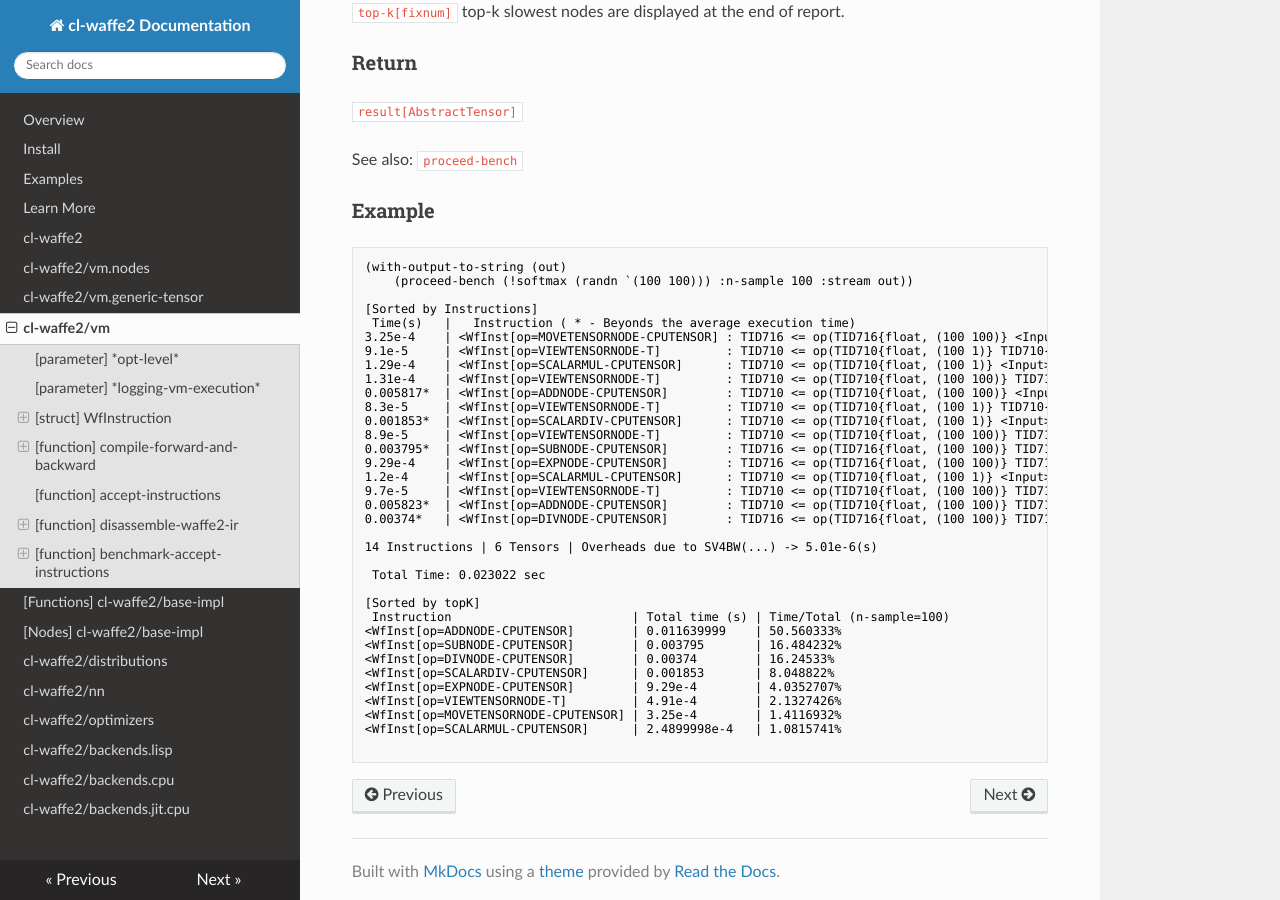
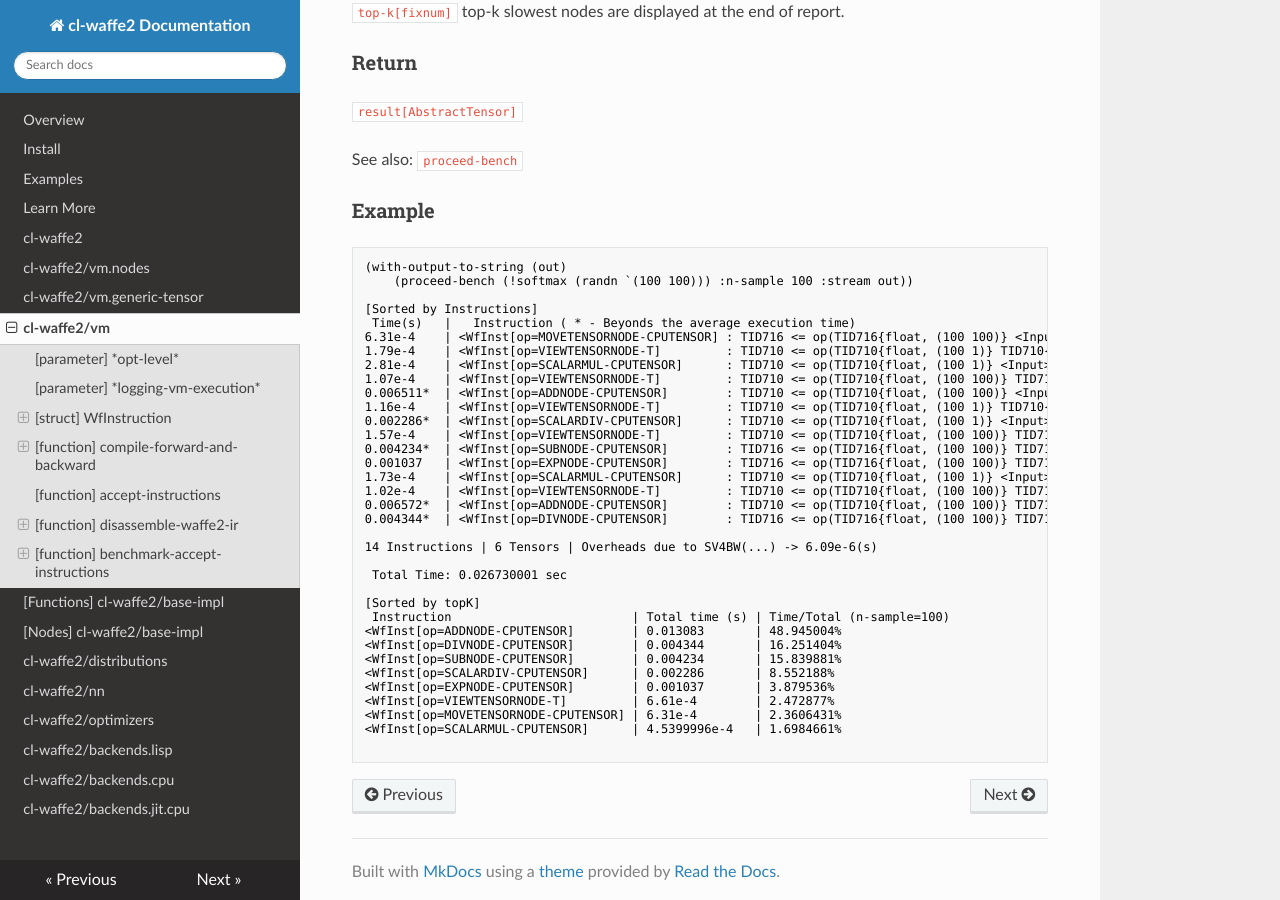
Before and after one commit to hikettei/cl-waffe2, an MkDocs documentation site: the page built from docs/cl-waffe2-docs/docs/vm.md, in a window 1280 px wide and 900 px high, scrolled down 3735 px. Built offline with MkDocs 1.6.1, drawn with Linux system fonts in a browser that asks for light colours; nearby versions of some CDN libraries.

Commit message:
[Docs] updated

````diff
--- a/docs/cl-waffe2-docs/docs/vm.md
+++ b/docs/cl-waffe2-docs/docs/vm.md
@@ -172,34 +172,34 @@
 
 [Sorted by Instructions]
  Time(s)   |   Instruction ( * - Beyonds the average execution time)
-3.25e-4    | <WfInst[op=MOVETENSORNODE-CPUTENSOR] : TID716 <= op(TID716{float, (100 100)} <Input>TID632{float, (100 100)})>
-9.1e-5     | <WfInst[op=VIEWTENSORNODE-T]         : TID710 <= op(TID710{float, (100 1)} TID710{float, (100 1)})>
-1.29e-4    | <WfInst[op=SCALARMUL-CPUTENSOR]      : TID710 <= op(TID710{float, (100 1)} <Input>TID641{float, (1)})>
-1.31e-4    | <WfInst[op=VIEWTENSORNODE-T]         : TID710 <= op(TID710{float, (100 100)} TID710{float, (100 1)})>
-0.005817*  | <WfInst[op=ADDNODE-CPUTENSOR]        : TID710 <= op(TID710{float, (100 100)} <Input>TID632{float, (100 100)})>
-8.3e-5     | <WfInst[op=VIEWTENSORNODE-T]         : TID710 <= op(TID710{float, (100 1)} TID710{float, (100 100)})>
-0.001853*  | <WfInst[op=SCALARDIV-CPUTENSOR]      : TID710 <= op(TID710{float, (100 1)} <Input>TID636{float, (1)})>
-8.9e-5     | <WfInst[op=VIEWTENSORNODE-T]         : TID710 <= op(TID710{float, (100 100)} TID710{float, (100 1)})>
-0.003795*  | <WfInst[op=SUBNODE-CPUTENSOR]        : TID716 <= op(TID716{float, (100 100)} TID710{float, (100 100)})>
-9.29e-4    | <WfInst[op=EXPNODE-CPUTENSOR]        : TID716 <= op(TID716{float, (100 100)} TID716{float, (100 100)})>
-1.2e-4     | <WfInst[op=SCALARMUL-CPUTENSOR]      : TID710 <= op(TID710{float, (100 1)} <Input>TID761{float, (1)})>
-9.7e-5     | <WfInst[op=VIEWTENSORNODE-T]         : TID710 <= op(TID710{float, (100 100)} TID710{float, (100 1)})>
-0.005823*  | <WfInst[op=ADDNODE-CPUTENSOR]        : TID710 <= op(TID710{float, (100 100)} TID716{float, (100 100)})>
-0.00374*   | <WfInst[op=DIVNODE-CPUTENSOR]        : TID716 <= op(TID716{float, (100 100)} TID710{float, (100 100)})>
+6.31e-4    | <WfInst[op=MOVETENSORNODE-CPUTENSOR] : TID716 <= op(TID716{float, (100 100)} <Input>TID632{float, (100 100)})>
+1.79e-4    | <WfInst[op=VIEWTENSORNODE-T]         : TID710 <= op(TID710{float, (100 1)} TID710{float, (100 1)})>
+2.81e-4    | <WfInst[op=SCALARMUL-CPUTENSOR]      : TID710 <= op(TID710{float, (100 1)} <Input>TID641{float, (1)})>
+1.07e-4    | <WfInst[op=VIEWTENSORNODE-T]         : TID710 <= op(TID710{float, (100 100)} TID710{float, (100 1)})>
+0.006511*  | <WfInst[op=ADDNODE-CPUTENSOR]        : TID710 <= op(TID710{float, (100 100)} <Input>TID632{float, (100 100)})>
+1.16e-4    | <WfInst[op=VIEWTENSORNODE-T]         : TID710 <= op(TID710{float, (100 1)} TID710{float, (100 100)})>
+0.002286*  | <WfInst[op=SCALARDIV-CPUTENSOR]      : TID710 <= op(TID710{float, (100 1)} <Input>TID636{float, (1)})>
+1.57e-4    | <WfInst[op=VIEWTENSORNODE-T]         : TID710 <= op(TID710{float, (100 100)} TID710{float, (100 1)})>
+0.004234*  | <WfInst[op=SUBNODE-CPUTENSOR]        : TID716 <= op(TID716{float, (100 100)} TID710{float, (100 100)})>
+0.001037   | <WfInst[op=EXPNODE-CPUTENSOR]        : TID716 <= op(TID716{float, (100 100)} TID716{float, (100 100)})>
+1.73e-4    | <WfInst[op=SCALARMUL-CPUTENSOR]      : TID710 <= op(TID710{float, (100 1)} <Input>TID761{float, (1)})>
+1.02e-4    | <WfInst[op=VIEWTENSORNODE-T]         : TID710 <= op(TID710{float, (100 100)} TID710{float, (100 1)})>
+0.006572*  | <WfInst[op=ADDNODE-CPUTENSOR]        : TID710 <= op(TID710{float, (100 100)} TID716{float, (100 100)})>
+0.004344*  | <WfInst[op=DIVNODE-CPUTENSOR]        : TID716 <= op(TID716{float, (100 100)} TID710{float, (100 100)})>
 
-14 Instructions | 6 Tensors | Overheads due to SV4BW(...) -> 5.01e-6(s)
+14 Instructions | 6 Tensors | Overheads due to SV4BW(...) -> 6.09e-6(s)
 
- Total Time: 0.023022 sec
+ Total Time: 0.026730001 sec
 
 [Sorted by topK]
  Instruction                         | Total time (s) | Time/Total (n-sample=100)
-<WfInst[op=ADDNODE-CPUTENSOR]        | 0.011639999    | 50.560333%
-<WfInst[op=SUBNODE-CPUTENSOR]        | 0.003795       | 16.484232%
-<WfInst[op=DIVNODE-CPUTENSOR]        | 0.00374        | 16.24533%
-<WfInst[op=SCALARDIV-CPUTENSOR]      | 0.001853       | 8.048822%
-<WfInst[op=EXPNODE-CPUTENSOR]        | 9.29e-4        | 4.0352707%
-<WfInst[op=VIEWTENSORNODE-T]         | 4.91e-4        | 2.1327426%
-<WfInst[op=MOVETENSORNODE-CPUTENSOR] | 3.25e-4        | 1.4116932%
-<WfInst[op=SCALARMUL-CPUTENSOR]      | 2.4899998e-4   | 1.0815741%
+<WfInst[op=ADDNODE-CPUTENSOR]        | 0.013083       | 48.945004%
+<WfInst[op=DIVNODE-CPUTENSOR]        | 0.004344       | 16.251404%
+<WfInst[op=SUBNODE-CPUTENSOR]        | 0.004234       | 15.839881%
+<WfInst[op=SCALARDIV-CPUTENSOR]      | 0.002286       | 8.552188%
+<WfInst[op=EXPNODE-CPUTENSOR]        | 0.001037       | 3.879536%
+<WfInst[op=VIEWTENSORNODE-T]         | 6.61e-4        | 2.472877%
+<WfInst[op=MOVETENSORNODE-CPUTENSOR] | 6.31e-4        | 2.3606431%
+<WfInst[op=SCALARMUL-CPUTENSOR]      | 4.5399996e-4   | 1.6984661%
 
 ```
````
Also changed, not shown: docs/cl-waffe2-docs/docs/base-impl-nodes.md (+42 -22 lines), docs/cl-waffe2-docs/docs/cpu-tensor-backend.md (+1 -1 lines), docs/cl-waffe2-docs/docs/distributions.md (+17 -17 lines), docs/cl-waffe2-docs/docs/generic-tensor.md (+1 -1 lines).
